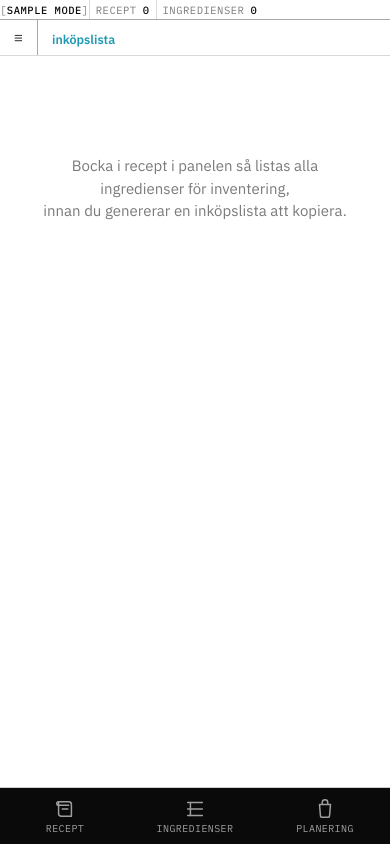
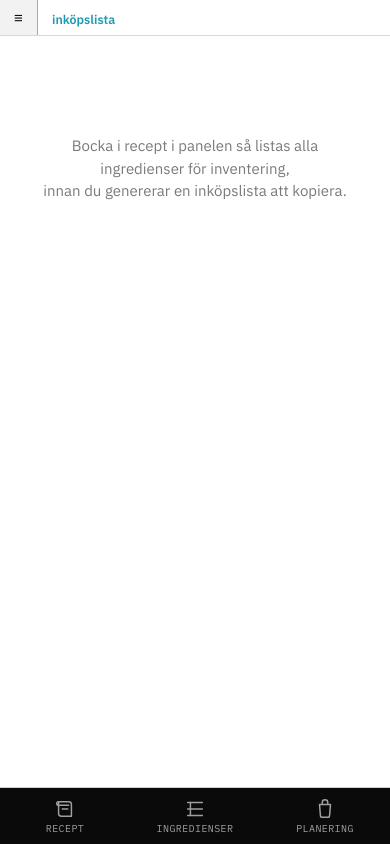
Before and after one commit to stranger-nils/recipe-db, a Flask app: template templates/ide.html in a window 390 px wide. Run offline with Flask 3, Linux system fonts and the light colour scheme; the template is opened without the code that fills it: most values are stand-ins (such as "Sample title", 1, 10 or a date in 2020).

Commit message:
feat: rev 5 — statusrad bort, rubriknummer bort, dropdown i sans (ticket #13, rev 5)

```diff
--- a/app.py
+++ b/app.py
@@ -21,20 +21,6 @@ app = Flask(__name__)
 #      and bind-mounted from /opt/recipe-db/data/recipe.db on the host.
 DATABASE_URL = os.getenv("DATABASE_URL", "sqlite:///recipe.db")
 engine = create_engine(DATABASE_URL, future=True, pool_pre_ping=True)
-
-
-@app.context_processor
-def inject_ticker_counts():
-    """Statusraden visar maskinläsbara räknevärden på
-    alla sidor. Två billiga COUNT-queries mot sqlite; fragment-render
-    drabbas knappt. Får aldrig fälla en sida."""
-    try:
-        with engine.connect() as conn:
-            rc = conn.execute(text("SELECT COUNT(*) FROM recipe")).scalar() or 0
-            ic = conn.execute(text("SELECT COUNT(*) FROM ingredient")).scalar() or 0
-    except Exception:
-        rc = ic = 0
-    return {'ticker_recipes': rc, 'ticker_ingredients': ic}
 
 
 def _backup_before_edit(note: str | None = None) -> None:
--- a/static/app.css
+++ b/static/app.css
@@ -29,8 +29,6 @@
   --sans: 'IBM Plex Sans', 'Helvetica Neue', Helvetica, Arial, sans-serif;
   --mono: 'IBM Plex Mono', ui-monospace, 'SF Mono', Menlo, monospace;
   --r-sm: 0px; --r-md: 0px; --r-lg: 0px;
-  --sb-h:22px;   /* statusradens höjd (diskret datareadout) */
-  --sb-sm:20px;  /* mobil */
 }
 *{ box-sizing:border-box; }
 html,body{ margin:0; height:100%; background:#fff; color:var(--ink);
@@ -52,29 +50,6 @@ a{ color:inherit; text-decoration:none; }
 .rail{ grid-area:rail; }
 .explorer{ grid-area:explorer; }
 .editor{ grid-area:editor; }
-
-/* ---- statusrad längst upp: diskret datareadout ----
-   Bär räknevärdena ([MODE] RECEPT n · INGREDIENSER n · liveinfo)
-   efter att det svarta Bloomberg-bandet togs bort (rev 4).
-   Vitt papper, hairline under, mono-etiketter. Ingen scroll. */
-.statusbar{ display:flex; align-items:center; flex:none; background:var(--paper);
-  color:var(--ink3); font-family:var(--mono); font-size:10.5px;
-  letter-spacing:.05em; text-transform:uppercase;
-  height:calc(var(--sb-h) + env(safe-area-inset-top));
-  padding-top:env(safe-area-inset-top);
-  border-bottom:1px solid var(--line2); }
-.sb-item{ display:inline-flex; align-items:center; gap:6px; padding:0 11px;
-  flex:none; }
-.sb-item b{ color:var(--ink); font-weight:500; }
-.sb-mode{ color:var(--ink); font-weight:500; }
-.sb-mode::before{ content:"["; color:var(--ink3); font-weight:400; }
-.sb-mode::after{ content:"]"; color:var(--ink3); font-weight:400; }
-.sb-mode:empty::before, .sb-mode:empty::after{ content:none; }
-.sb-sep{ flex:none; width:1px; background:var(--line); align-self:stretch; margin:0; }
-.sb-live{ color:var(--accent); font-weight:500; }
-#sb-info{ flex:0 1 auto; min-width:40px; overflow:hidden; text-overflow:ellipsis; white-space:nowrap; }
-.tk-dot{ font-size:9px; align-self:center; margin-right:1px; }
-.sb-spacer{ flex:1 1 auto; min-width:6px; }
 
 /* ---- aktivitetsrad ---- */
 .rail{ background:var(--rail); color:var(--rail-fg); display:flex; flex-direction:column;
@@ -183,7 +158,7 @@ a{ color:inherit; text-decoration:none; }
 .ts-selwrap{ flex:1 1 auto; min-width:0; align-self:stretch; position:relative; background:var(--paper); }
 .ts-select{ width:100%; height:100%; border:none; border-radius:0;
   appearance:none; -webkit-appearance:none;
-  background:var(--paper); font-family:var(--mono); font-size:13px;
+  background:var(--paper); font-family:var(--sans); font-size:13px;
   font-weight:500; color:var(--ink); padding:0 30px 0 10px; letter-spacing:.03em; cursor:pointer; }
 .ts-tri{ position:absolute; right:9px; top:50%; transform:translateY(-50%);
   font-size:9px; color:var(--ink3); pointer-events:none; }
@@ -512,7 +487,7 @@ kbd{ font-family:var(--mono); font-size:.85em; background:var(--bg); border:1px
 /* Telefon: större träffytor på tree-rader och tabs. */
 @media (max-width:720px){
   .ide{ grid-template-columns:56px 0 1fr; }
-  .explorer{ position:fixed; top:calc(var(--sb-h) + var(--tab-h) + env(safe-area-inset-top)); left:56px; bottom:0; width:260px; z-index:50;
+  .explorer{ position:fixed; top:calc(var(--tab-h) + env(safe-area-inset-top)); left:56px; bottom:0; width:260px; z-index:50;
     transform:translateX(-110%); transition:transform .18s; border-right:1px solid var(--line2); }
   .ide.show-explorer .explorer{ transform:none; }
   .ts-toggle{ display:flex; align-items:center; justify-content:center;
@@ -540,19 +515,14 @@ kbd{ font-family:var(--mono); font-size:.85em; background:var(--bg); border:1px
 @media (max-width:480px){
   /* En enda kolumn — rail är display:none och explorer är position:fixed,
      så editorn är ensam kvar i normalflödet och ska få full bredd.
-     Statusraden sitter kvar längst upp (diskret, ingen Bloomberg-tape). */
+     Hamburgaren + dropdown är nu det allra översta på sidan. */
   .ide{ grid-template-columns:1fr; grid-template-rows:minmax(0,1fr);
     grid-template-areas:"editor"; padding-bottom:56px; }
   .rail{ display:none; }
-  .explorer{ position:fixed; top:calc(var(--sb-sm) + var(--tab-h) + env(safe-area-inset-top)); left:0; bottom:56px; width:min(86vw,320px); z-index:50;
+  .explorer{ position:fixed; top:calc(var(--tab-h) + env(safe-area-inset-top)); left:0; bottom:56px; width:min(86vw,320px); z-index:50;
     transform:translateX(-110%); transition:transform .2s;
     box-shadow:0 0 0 1px var(--line2); padding-top:env(safe-area-inset-top); }
   .ide.show-explorer .explorer{ transform:none; }
-
-  /* statusrad: smalare marginaler på telefon */
-  .statusbar{ height:calc(var(--sb-sm) + env(safe-area-inset-top)); }
-  .sb-item{ padding:0 6px; }
-  .sb-live, .sb-sep-live{ display:none; }
 
   /* tabraden: hamburgare + dropdown + stäng */
   .ts-toggle{ display:flex; align-items:center; justify-content:center;
@@ -583,7 +553,7 @@ kbd{ font-family:var(--mono); font-size:.85em; background:var(--bg); border:1px
 
 /* print: bara inköpslistan */
 @media print{
-  .rail,.explorer,.tabstrip,.statusbar,.plan-head,.plan-chips{ display:none !important; }
+  .rail,.explorer,.tabstrip,.plan-head,.plan-chips{ display:none !important; }
   .ide{ display:block; height:auto; }
   .editor,.editor-body{ overflow:visible; }
   .plan{ padding:0; max-width:none; }
@@ -682,10 +652,8 @@ textarea:focus-visible, [tabindex]:focus-visible{
 .errbox strong{ color:#9b3a3a; }
 .errbox a{ color:var(--accent); text-decoration:underline; text-underline-offset:2px; }
 
-/* ---- receptdokument: numrerade blockrubriker ---- */
+/* ---- receptdokument: blockrubriker ---- */
 .block-h{ display:flex; align-items:center; gap:9px; }
-.bh-n{ font-family:var(--mono); font-size:10px; color:var(--accent);
-  border:1px solid var(--accent); background:var(--bg); padding:1px 5px; letter-spacing:.05em; }
 .doc-head h1{ letter-spacing:-0.022em; }
 
 /* rubrik-markör: liten teal kvadrat före stora rubriker (brutalistisk, återhållsam) */
--- a/static/app.js
+++ b/static/app.js
@@ -7,13 +7,6 @@
   const RECIPES = DATA.recipes || [];           // [{id,title,kitchen,type,version_count}]
   const CATALOG = DATA.catalog || [];           // [{name,grocery_category}]
   const TAB_STORAGE_KEY = "mise.tabs.v1";
-
-  /* ---------- ticker: raknevarden (Bloomberg-tape) ----------
-     Anvander getElementById: koden kors innan $-helpern ar deklarerad. */
-  const tkRecipes = document.getElementById("tk-recipes");
-  if (tkRecipes) tkRecipes.textContent = RECIPES.length;
-  const tkIngredients = document.getElementById("tk-ingredients");
-  if (tkIngredients) tkIngredients.textContent = CATALOG.length;
 
   /* ---------- helpers ---------- */
   const $ = (sel, root = document) => root.querySelector(sel);
@@ -326,7 +319,6 @@
       if (tsSel && tsSel.value !== key) tsSel.value = key;
       showWelcome(false);
       highlightActiveTreeRow();
-      updateStatusBar();
     }
 
     function closeTab(key) {
@@ -340,7 +332,7 @@
       if (activeTabKey === key) {
         const next = TABS[Math.max(0, idx - 1)];
         if (next) activateTab(next.key);
-        else { activeTabKey = null; showWelcome(true); updateStatusBar(); }
+        else { activeTabKey = null; showWelcome(true); }
       }
       highlightActiveTreeRow();
     }
@@ -386,16 +378,6 @@
       } catch (e) {
         pane.innerHTML = '<div class="welcome"><p>Kunde inte ladda diff.</p></div>';
       }
-      updateStatusBar();
-    }
-
-    function updateStatusBar() {
-      const sb = $("#sb-info");
-      const t = currentActiveTab();
-      if (!t) { sb.textContent = ""; return; }
-      const r = RECIPES.find((x) => x.id === t.recipeId);
-      if (!r) { sb.textContent = ""; return; }
-      sb.textContent = (t.kind === "diff" ? "diff · " : "") + (r.kitchen || "") + (r.type ? " · " + r.type : "");
     }
 
     // Återställ sparade flikar — alltid, även när ?open= finns: panes
@@ -699,8 +681,6 @@
     $$("[data-open-recipe]", table).forEach((btn) => {
       btn.addEventListener("click", () => { window.location.href = "/?open=" + btn.dataset.openRecipe; });
     });
-
-    $("#sb-info").textContent = "" /* ticker visar redan antalet */;
   }
 
   /* ---------- Planering ---------- */
@@ -773,7 +753,6 @@
       if (!selected.size) {
         empty.style.display = "";
         active.hidden = true;
-        $("#sb-info").textContent = "0 recept valda";
         return;
       }
       empty.style.display = "none";
@@ -875,8 +854,6 @@
           setTimeout(() => { copied = false; renderView(); }, 1800);
         });
       }
-
-      $("#sb-info").textContent = `${sel.length} recept valda`;
     }
     function groupsItemPantry(groups, key) {
       for (const g of groups) for (const it of g.items) if (it.key === key) return !!it.pantry;
--- a/templates/_fragments/recipe.html
+++ b/templates/_fragments/recipe.html
@@ -88,7 +88,7 @@
   {% endif %}
 
   <section class="block">
-    <h2 class="block-h"><span class="bh-n">01</span> Ingredienser</h2>
+    <h2 class="block-h">Ingredienser</h2>
     <ul class="ing-list">
       {% for ing in ingredients %}
         {% set akey = 'ingredient:' + ing.name %}
@@ -108,7 +108,7 @@
   </section>
 
   <section class="block">
-    <h2 class="block-h"><span class="bh-n">02</span> Tillvägagångssätt</h2>
+    <h2 class="block-h">Tillvägagångssätt</h2>
     <ol class="step-list">
       {% for step in steps %}
         {% set akey = 'step:' + loop.index0|string %}
@@ -129,7 +129,7 @@
 
   {% if recipe.notes %}
     <section class="block">
-      <h2 class="block-h"><span class="bh-n">03</span> Anteckningar</h2>
+      <h2 class="block-h">Anteckningar</h2>
       <p class="doc-desc" style="white-space:pre-wrap;">{{ recipe.notes }}</p>
     </section>
   {% endif %}
--- a/templates/ide.html
+++ b/templates/ide.html
@@ -52,20 +52,6 @@
 
   {# ---- Editor ---- #}
   <main class="editor">
-    {# ---- Statusrad: diskret datareadout (ersätter det svarta ticker-bandet) ---- #}
-    <div class="statusbar" role="status" aria-label="Status">
-      <span class="sb-mode">{{ mode }}</span>
-      <span class="sb-sep"></span>
-      <span class="sb-item">recept <b id="tk-recipes">–</b></span>
-      <span class="sb-sep"></span>
-      <span class="sb-item">ingredienser <b id="tk-ingredients">–</b></span>
-      {% if mode == 'recept' %}
-        <span class="sb-sep sb-sep-live"></span>
-        <span class="sb-item sb-live"><span class="tk-dot">●</span> live</span>
-      {% endif %}
-      <span class="sb-spacer"></span>
-      <span class="sb-item" id="sb-info">{% if mode == 'recept' %}öppna recept{% elif mode == 'planering' %}0 recept valda{% endif %}</span>
-    </div>
     <div class="tabstrip" id="tabstrip">
       {# Hamburgare (≡) renderas av JS i recept-vyn; här i mallen för övriga lägen #}
       <button class="ts-toggle" id="explorer-toggle" title="Visa/dölj panel" aria-label="Visa/dölj panel">≡</button>
```
Also changed, not shown: templates/edit_recipe.html (+0 -11 lines).
